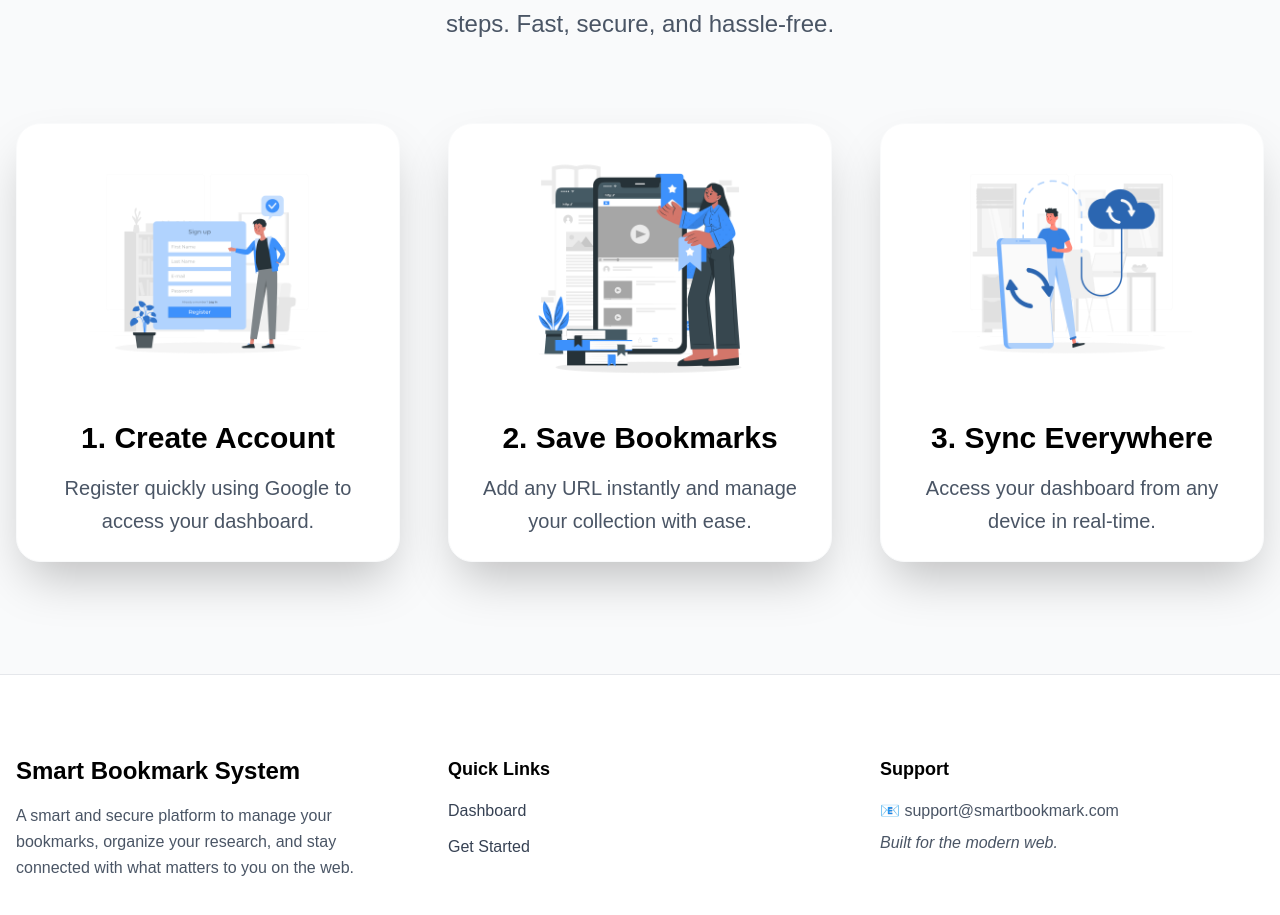
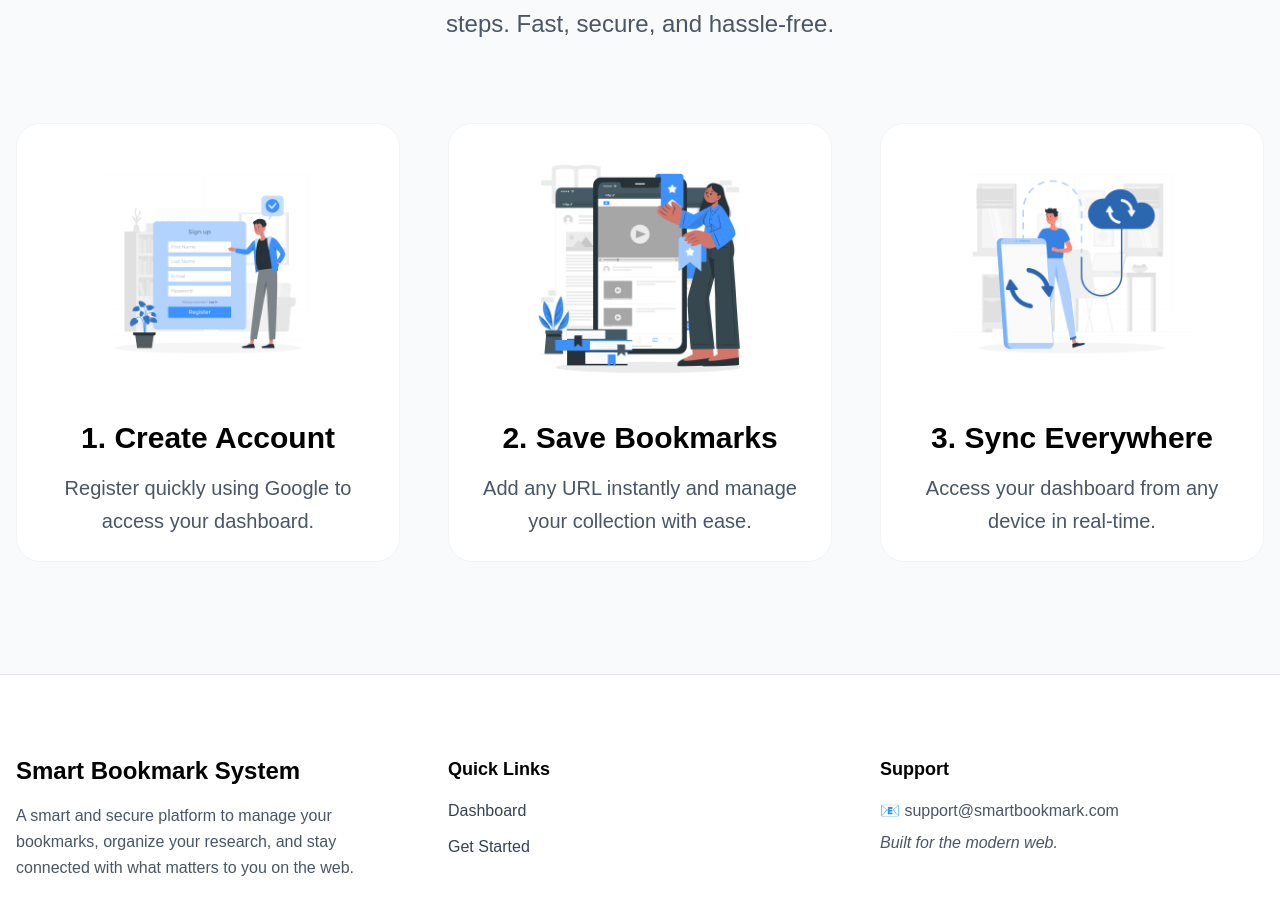
Before and after one commit to arunbaaby/AbstrabitBookmarkApp, a Next.js app: page / in a window 1280 px wide. Shown: the part 2963-3878 px from the top of the page. Built offline with nearby package versions, Linux system fonts and the light colour scheme; no server answers.

Commit message:
UI: Remove shadows from How It Works cards

```diff
--- a/src/components/LandingPage.tsx
+++ b/src/components/LandingPage.tsx
@@ -232,7 +232,7 @@ const LandingPage = ({ initialUser }: { initialUser: any }) => {
                             { title: "Save Bookmarks", desc: "Add any URL instantly and manage your collection with ease.", image: "/images/Bookmarks-cuate.png" },
                             { title: "Sync Everywhere", desc: "Access your dashboard from any device in real-time.", image: "/images/Sync-rafiki.png" }
                         ].map((item, i) => (
-                            <div key={i} className="bg-white p-6 rounded-3xl shadow-2xl hover:shadow-xl transition text-center border border-gray-50 flex flex-col items-center">
+                            <div key={i} className="bg-white p-6 rounded-3xl transition text-center border border-gray-100 flex flex-col items-center hover:border-[#0083FF]/30">
                                 <div className="mb-4 md:mb-8 h-48 md:h-60 flex items-center justify-center">
                                     <img src={item.image} alt={item.title} className="h-full w-auto object-contain" />
                                 </div>
```
